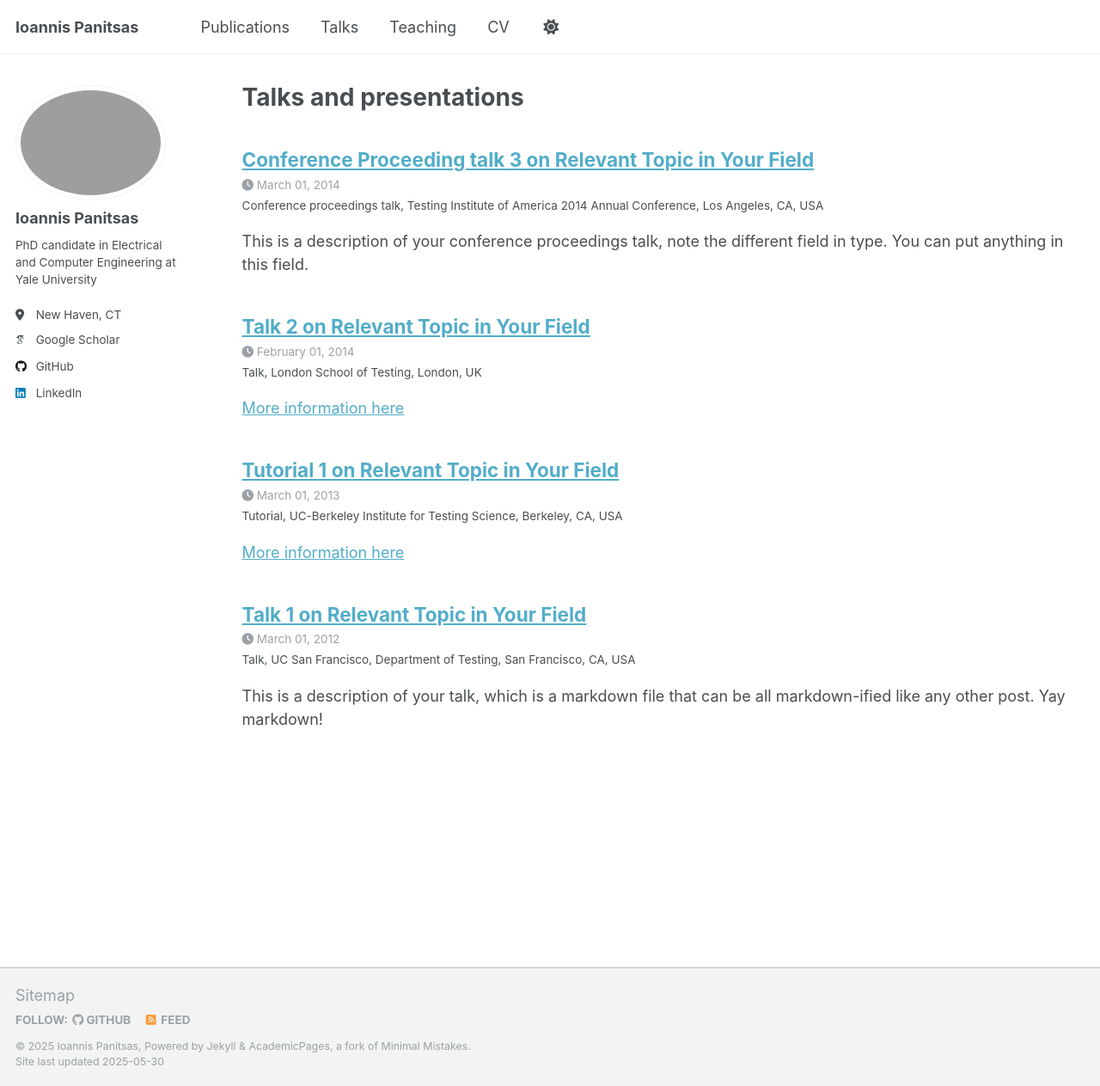
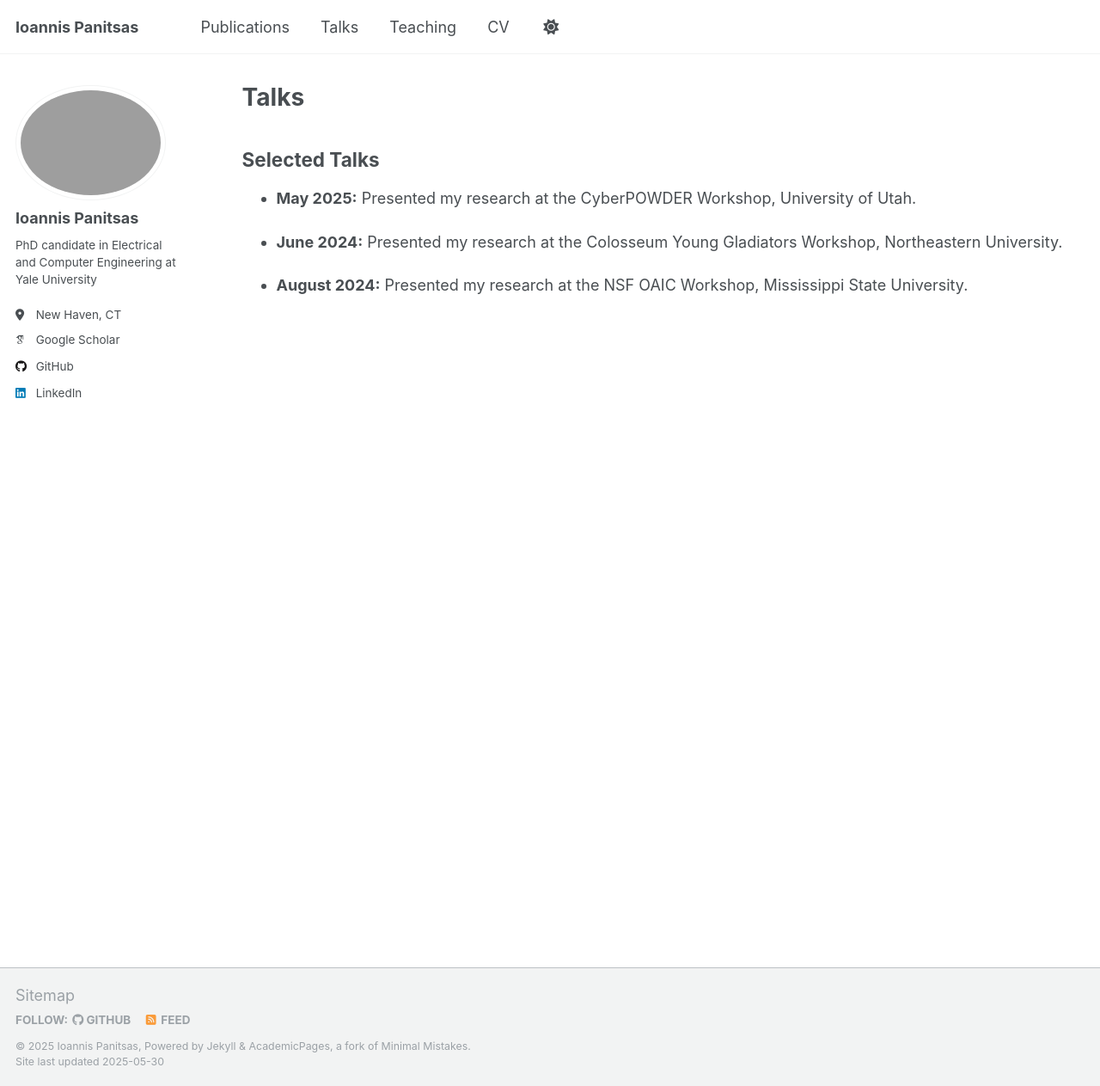
Before and after one commit to panitsasi/panitsasi.github.io, a Jekyll site: the page built from _pages/talks.md, in a window 1280 px wide and 1263 px high. Shown: the whole window at 86% size. Built offline with Jekyll 4.4.1, drawn with Linux system fonts in a browser that asks for light colours; some web fonts are replaced.

Commit message:
Updated the index page

```diff
--- a/_config.yml
+++ b/_config.yml
@@ -240,13 +240,13 @@ defaults:
       share: true
       comment: true
   # _talks
-  - scope:
-      path: ""
-      type: talks
-    values:
-      layout: talk
-      author_profile: true
-      share: true
+  # - scope:
+  #     path: ""
+  #     type: talks
+  #   values:
+  #     layout: talk
+  #     author_profile: true
+  #     share: true
 
 # Sass/SCSS
 sass:
--- /dev/null
+++ b/_pages/talks.md
@@ -0,0 +1,14 @@
+---
+layout: archive
+title: "Talks"
+permalink: /talks/
+author_profile: true
+---
+
+## Selected Talks
+
+* **May 2025:** Presented my research at the CyberPOWDER Workshop, University of Utah.
+
+* **June 2024:** Presented my research at the Colosseum Young Gladiators Workshop, Northeastern University.
+
+* **August 2024:** Presented my research at the NSF OAIC Workshop, Mississippi State University.
```
Also changed, not shown: _pages/publications.md (+1 -1 lines).
